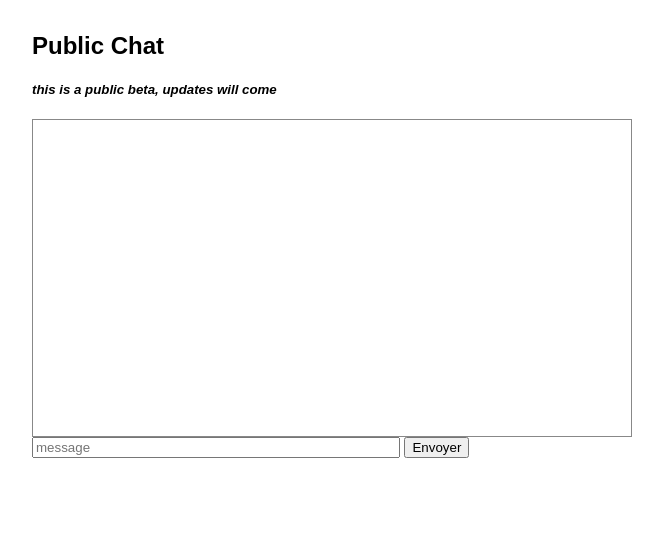
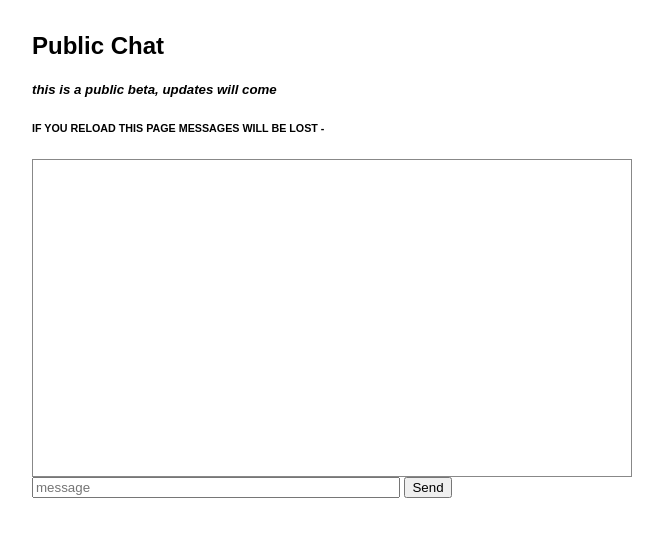
Before and after one commit to Esperlluette/chatroom, a website: page index.html in a window 1280 px wide. Shown: the whole page, without its empty margins (308-971 px from the left). Drawn offline with Linux system fonts and the light colour scheme.

Commit message:
englicise

```diff
--- a/index.html
+++ b/index.html
@@ -18,13 +18,14 @@
 
 <h2>Public Chat</h2>
 <h5><i>this is a public beta, updates will come</i></h5>
+<h6>IF YOU RELOAD THIS PAGE MESSAGES WILL BE LOST - </h6>
 <div id="chat"></div>
 
 <form id="f">
   <!-- <input id="nick" placeholder="pseudo" required />
   <input id="pwd" type="password" placeholder="password" required />-->
   <input id="msg" placeholder="message" required style="width: 60%" />
-  <button>Envoyer</button>
+  <button>Send</button>
 </form>
 
 <script>
```
